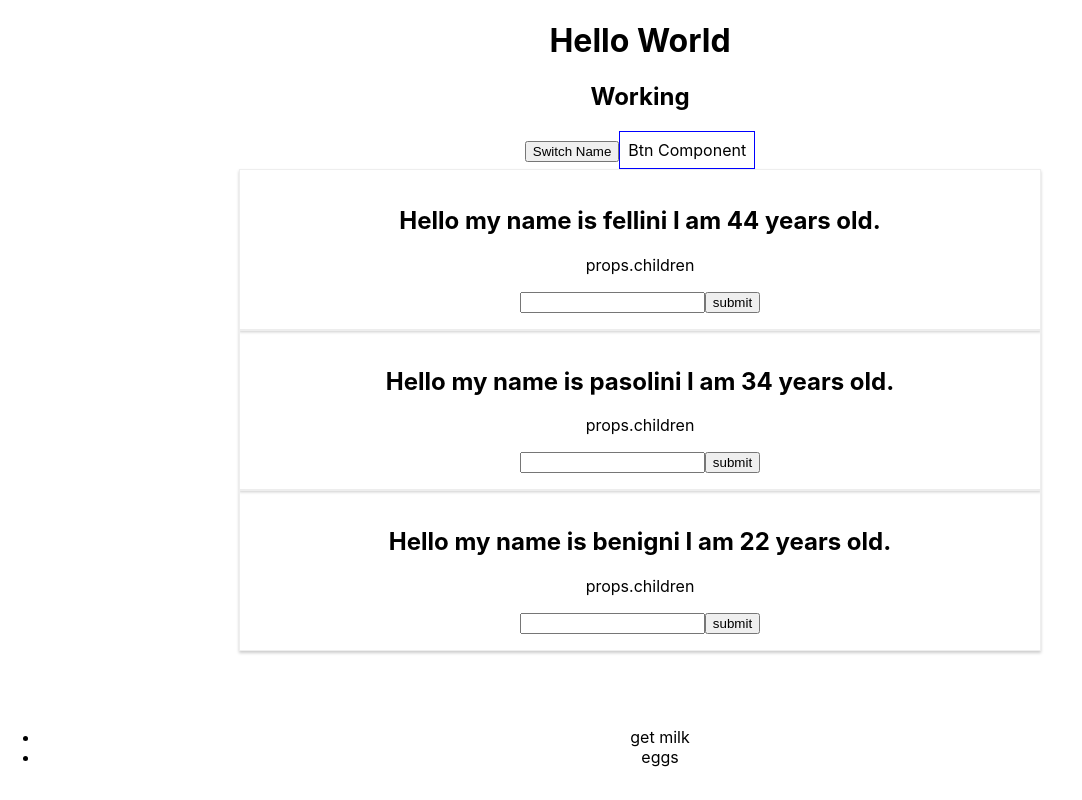
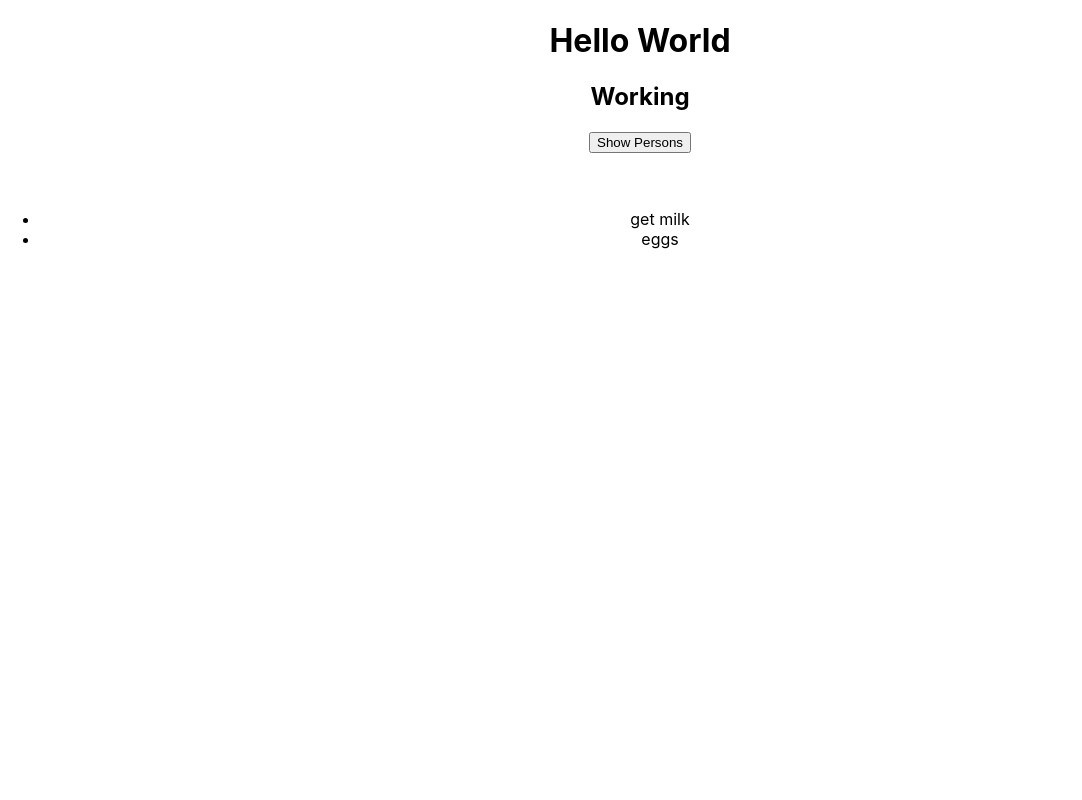
Before and after one commit to akexinad/advanced-react-ts, a React (Create React App) app in the folder start/: page / in a window 1280 px wide. Shown: the whole page, without its empty margins (0-1082 px from the left). Built offline with nearby package versions, Linux system fonts and the light colour scheme.

Commit message:
rendering content conditionally

```diff
--- a/start/src/components/App/App.tsx
+++ b/start/src/components/App/App.tsx
@@ -1,92 +1,109 @@
-import React, { FC, useState } from "react";
+import React, { Component } from "react";
 
 import "./App.css";
 
 import Person from "../Person/Person";
 import TodoList from "../TodoList/TodoList";
-import Button from "../Button/Button";
-
-interface Profile {
-    name: string;
-    age: number;
-}
 
 export interface TodoItem {
     id: string;
     text: string;
 }
 
-const initialProfileData = [
+class App extends Component {
+
+    state = {
+        profileList: [
             { name: "fellini", age: 44 },
             { name: "pasolini", age: 34 },
             { name: "benigni", age: 22 }
-];
-
-const initialTodoData = [
+        ],
+        todoList: [
             { id: "001", text: "get milk" },
             { id: "002", text: "eggs" }
-];
+        ],
+        showPersons: false
+    }
 
-const mock = [{ foo: "yes", bar: 34, baz: true }];
-
-const App: FC = () => {
-    const [profileList, setProfile] = useState<Profile[]>(initialProfileData);
-    const [todoList, setTodo] = useState<TodoItem[]>(initialTodoData);
-
-    const editProfileHandler = () => {
-        setProfile([
-            { name: "jerry", age: 99999 },
+    editProfileHandler = () => {
+        this.setState({
+            profileList: [
+                { name: "jerry", age: 99999  },
                 { name: "george", age: 34 },
                 { name: "kramer", age: 22 }
-        ]);
+            ]
+        });
     };
 
-    const addTodoHandler = (text: TodoItem["text"]) => {
-        const id: TodoItem["id"] = "00" + (todoList.length + 1);
+    togglePersonsHandler = () => {
+        const doesShow = this.state.showPersons;
+        this.setState({
+            showPersons: !doesShow
+        })
+    }
+
+    addTodoHandler = (text: TodoItem["text"]) => {
+        const id: TodoItem["id"] = "00" + (this.state.todoList.length + 1);
 
         const newItem = {
             id,
             text
         };
 
-        setTodo(todoList => [...todoList, newItem]);
+        this.setState({
+            todoList: [
+                ...this.state.todoList,
+                newItem
+            ]
+        });
     };
 
-    console.log(todoList);
+    renderPersons = () => {
+        return (
+            this.state.showPersons ?
+                <div>
+                    <Person
+                        click={this.editProfileHandler}
+                        user={this.state.profileList[0]}
+                        todo={this.addTodoHandler}
+                    >
+                        props.children
+                    </Person>
+                    <Person
+                        click={this.editProfileHandler}
+                        user={this.state.profileList[1]}
+                        todo={this.addTodoHandler}
+                    >
+                        props.children
+                    </Person>
+                    <Person
+                        click={this.editProfileHandler}
+                        user={this.state.profileList[2]}
+                        todo={this.addTodoHandler}
+                    >
+                        props.children
+                    </Person>
+                </div>
+            :
+            null
+        );
+    }
 
+    render() {
         return (
             <div className="App">
                 <h1>Hello World</h1>
                 <h2>Working</h2>
-            <button onClick={editProfileHandler}>Switch Name</button>
-            <Button buttonClick={mock} />
-            <Person
-                click={editProfileHandler}
-                user={profileList[0]}
-                todo={addTodoHandler}
-            >
-                props.children
-            </Person>
-            <Person
-                click={editProfileHandler}
-                user={profileList[1]}
-                todo={addTodoHandler}
-            >
-                props.children
-            </Person>
-            <Person
-                click={editProfileHandler}
-                user={profileList[2]}
-                todo={addTodoHandler}
-            >
-                props.children
-            </Person>
+                <button onClick={this.togglePersonsHandler}>Show Persons</button>
+                { this.renderPersons() }
                 <br />
                 <br />
                 <br />
-            <TodoList todos={todoList} />
+                <TodoList todos={this.state.todoList} />
             </div>
         );
+    }
+
 };
 
 export default App;
--- a/start/src/components/Button/Button.tsx
+++ /dev/null
@@ -1,38 +0,0 @@
-import React, { FC } from "react";
-
-interface MockProps {
-    foo: string;
-    bar: number;
-    baz: boolean;
-}
-
-interface ButtonClickProps {
-    buttonClick: MockProps[];
-}
-
-const Button: FC<ButtonClickProps> = ({ buttonClick }) => {
-    const clickHandler = () => {
-        console.log(buttonClick);
-
-        console.log("clicked!");
-    };
-
-    const style = {
-        backgroundColor: "white",
-        font: "inherit",
-        border: "1px solid blue",
-        padding: "8px",
-        cursor: "pointer"
-    };
-
-    return (
-        <button
-            onClick={clickHandler}
-            style={style}
-        >
-            Btn Component
-        </button>
-    );
-};
-
-export default Button;
```
Lines whose indentation alone changed are shown as unchanged.
